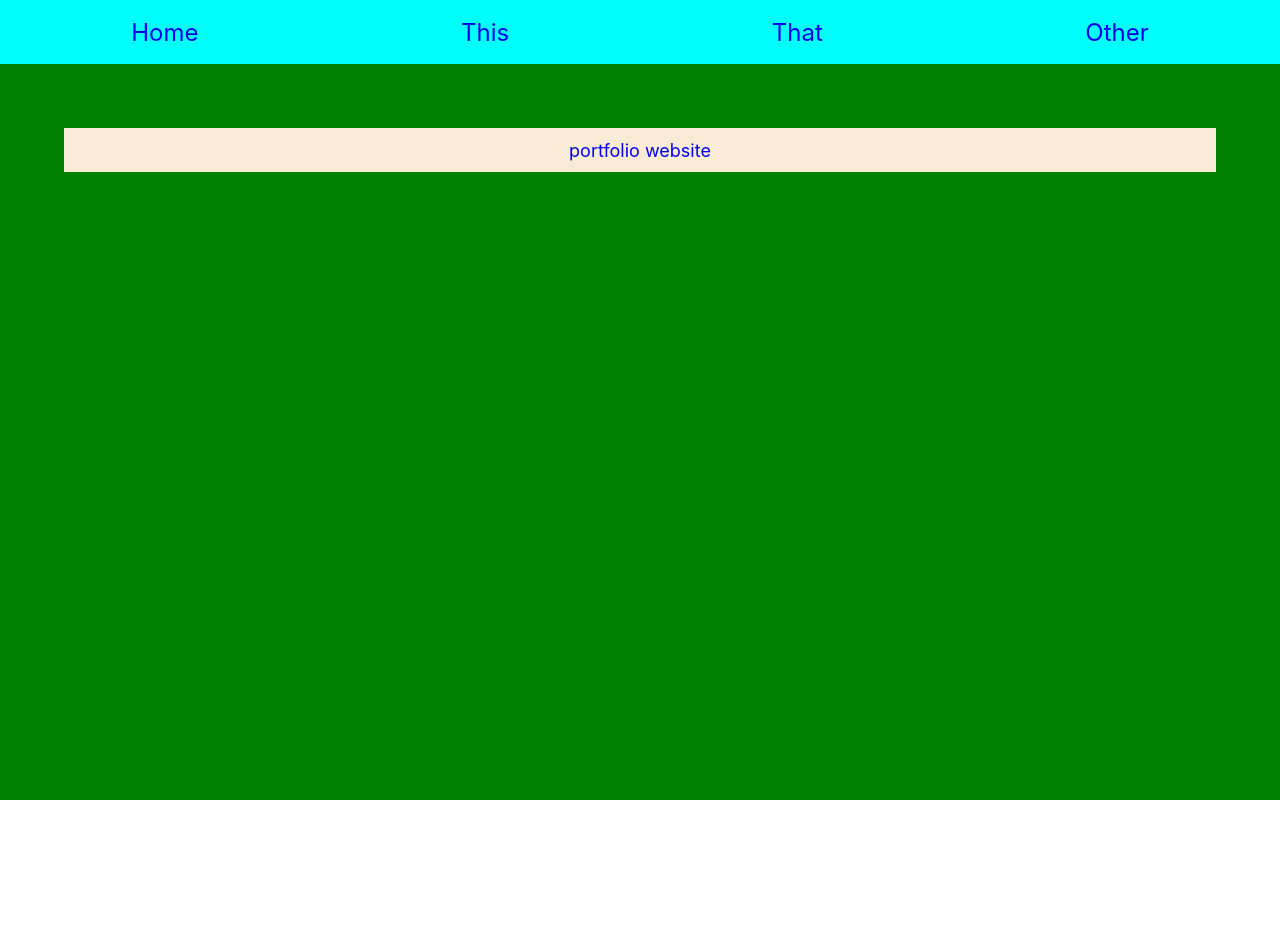
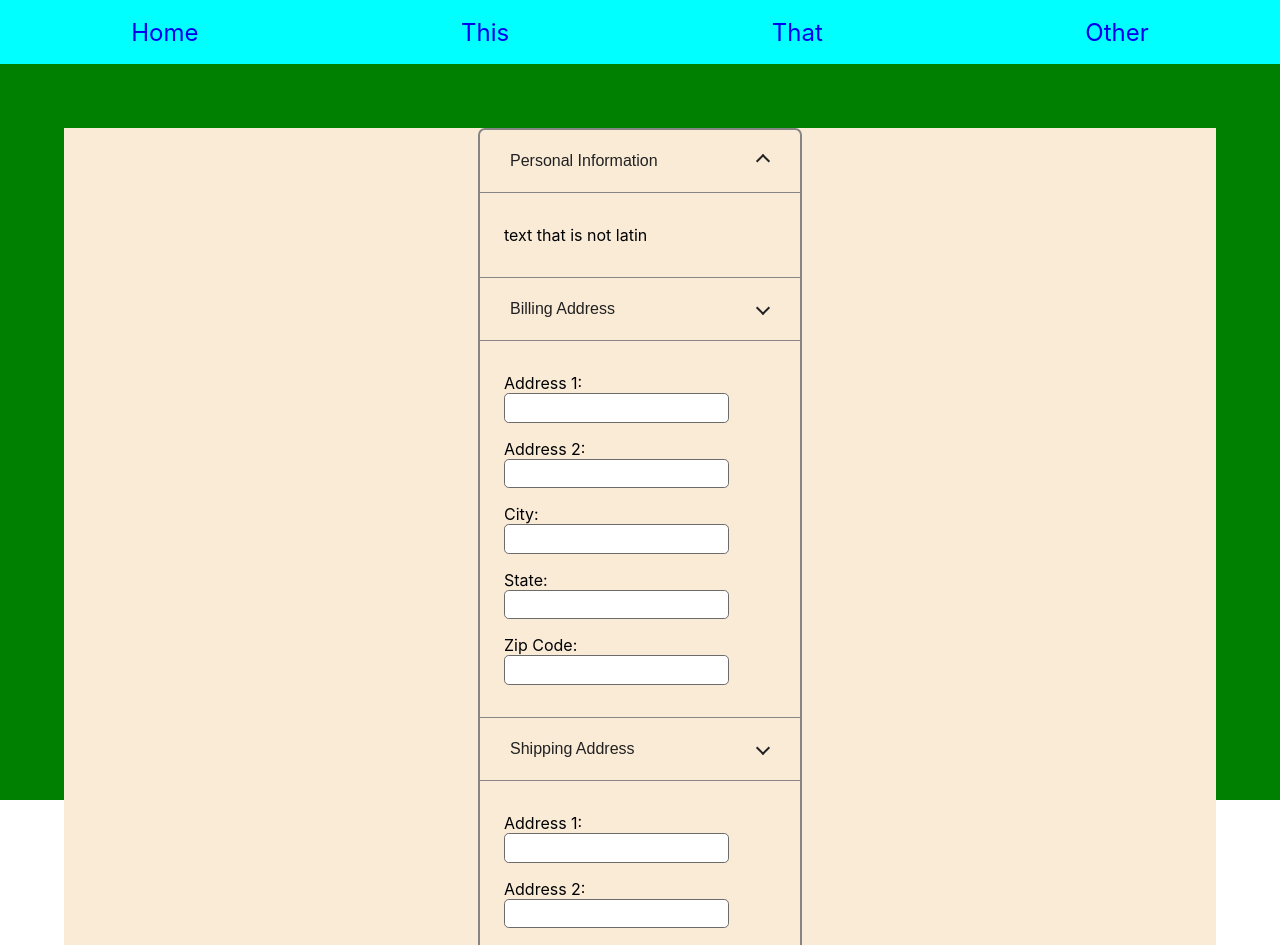
Before and after one commit to D-oro/portfolio_old2, a React (Create React App) app: page /this in a window 1280 px wide. Shown: the top 945 px of the page. Before the commit the page ends 800 px from the top, so only its background shows below. Built offline with nearby package versions, Linux system fonts and the light colour scheme.

Commit message:
adding accordion

```diff
--- /dev/null
+++ b/src/components/Accordion.css
@@ -0,0 +1,123 @@
+.accordion {
+  margin: 0;
+  padding: 0;
+  border: 2px solid hsl(0deg 0% 52%);
+  border-radius: 7px;
+  width: 20em;
+}
+
+.accordion h3 {
+  margin: 0;
+  padding: 0;
+}
+
+.accordion:focus-within {
+  border-color: hsl(216deg 94% 43%);
+}
+
+.accordion:focus-within h3 {
+  background-color: hsl(0deg 0% 97%);
+}
+
+.accordion > * + * {
+  border-top: 1px solid hsl(0deg 0% 52%);
+}
+
+.accordion-trigger {
+  background: none;
+  color: hsl(0deg 0% 13%);
+  display: block;
+  font-size: 1rem;
+  font-weight: normal;
+  margin: 0;
+  padding: 1em 1.5em;
+  position: relative;
+  text-align: left;
+  width: 100%;
+  outline: none;
+}
+
+.accordion-trigger:focus,
+.accordion-trigger:hover {
+  background: hsl(216deg 94% 94%);
+}
+
+.accordion-trigger:focus {
+  outline: 4px solid transparent;
+}
+
+.accordion > *:first-child .accordion-trigger,
+.accordion > *:first-child {
+  border-radius: 5px 5px 0 0;
+}
+
+.accordion > *:last-child .accordion-trigger,
+.accordion > *:last-child {
+  border-radius: 0 0 5px 5px;
+}
+
+button {
+  border-style: none;
+}
+
+.accordion button::-moz-focus-inner {
+  border: 0;
+}
+
+.accordion-title {
+  display: block;
+  pointer-events: none;
+  border: transparent 2px solid;
+  border-radius: 5px;
+  padding: 0.25em;
+  outline: none;
+}
+
+.accordion-trigger:focus .accordion-title {
+  border-color: hsl(216deg 94% 43%);
+}
+
+.accordion-icon {
+  border: solid currentcolor;
+  border-width: 0 2px 2px 0;
+  height: 0.5rem;
+  pointer-events: none;
+  position: absolute;
+  right: 2em;
+  top: 50%;
+  transform: translateY(-60%) rotate(45deg);
+  width: 0.5rem;
+}
+
+.accordion-trigger:focus .accordion-icon,
+.accordion-trigger:hover .accordion-icon {
+  border-color: hsl(216deg 94% 43%);
+}
+
+.accordion-trigger[aria-expanded="true"] .accordion-icon {
+  transform: translateY(-50%) rotate(-135deg);
+}
+
+.accordion-panel {
+  margin: 0;
+  padding: 1em 1.5em;
+}
+
+/* For Edge bug https://developer.microsoft.com/en-us/microsoft-edge/platform/issues/4806035/ */
+.accordion-panel[hidden] {
+  display: none;
+}
+
+fieldset {
+  border: 0;
+  margin: 0;
+  padding: 0;
+}
+
+input {
+  border: 1px solid hsl(0deg 0% 42%);
+  border-radius: 0.3em;
+  display: block;
+  font-size: inherit;
+  padding: 0.3em 0.5em;
+}
--- /dev/null
+++ b/src/components/Accordion.js
@@ -0,0 +1,180 @@
+import './Accordion.css'
+
+export const Accordion = () => {
+
+/*
+ *   This content is licensed according to the W3C Software License at
+ *   https://www.w3.org/Consortium/Legal/2015/copyright-software-and-document
+ *
+ *   Simple accordion pattern example
+ */
+
+
+class Accordion {
+  constructor(domNode) {
+    this.rootEl = domNode;
+    this.buttonEl = this.rootEl.querySelector('button[aria-expanded]');
+
+    const controlsId = this.buttonEl.getAttribute('aria-controls');
+    this.contentEl = document.getElementById(controlsId);
+
+    this.open = this.buttonEl.getAttribute('aria-expanded') === 'true';
+
+    // add event listeners
+    this.buttonEl.addEventListener('click', this.onButtonClick.bind(this));
+  }
+
+  onButtonClick() {
+    this.toggle(!this.open);
+  }
+
+  toggle(open) {
+    // don't do anything if the open state doesn't change
+    if (open === this.open) {
+      return;
+    }
+
+    // update the internal state
+    this.open = open;
+
+    // handle DOM updates
+    this.buttonEl.setAttribute('aria-expanded', `${open}`);
+    if (open) {
+      this.contentEl.removeAttribute('hidden');
+    } else {
+      this.contentEl.setAttribute('hidden', '');
+    }
+  }
+
+  // Add public open and close methods for convenience
+  open() {
+    this.toggle(true);
+  }
+
+  close() {
+    this.toggle(false);
+  }
+}
+
+// init accordions
+const accordions = document.querySelectorAll('.accordion h3');
+accordions.forEach((accordionEl) => {
+  new Accordion(accordionEl);
+});
+
+
+    return(
+        <div>
+            <div id="accordionGroup" class="accordion">
+            <h3>
+                <button type="button" aria-expanded="true" class="accordion-trigger" aria-controls="sect1" id="accordion1id">
+                <span class="accordion-title">
+                    Personal Information
+                    <span class="accordion-icon"></span>
+                </span>
+                </button>
+            </h3>
+            <div id="sect1" role="region" aria-labelledby="accordion1id" class="accordion-panel">
+                <div>
+                    <p aria-hidden="true">text that is not latin</p>
+
+                {/* <fieldset>
+                    <p>
+                    <label for="cufc1">Name<span aria-hidden="true">*</span>:</label>
+                    <input type="text" value="" name="Name" id="cufc1" class="required" aria-required="true"/>
+                    </p>
+                    <p>
+                    <label for="cufc2">Email<span aria-hidden="true">*</span>:</label>
+                    <input type="text" value="" name="Email" id="cufc2" aria-required="true"/>
+                    </p>
+                    <p>
+                    <label for="cufc3">Phone:</label>
+                    <input type="text" value="" name="Phone" id="cufc3"/>
+                    </p>
+                    <p>
+                    <label for="cufc4">Extension:</label>
+                    <input type="text" value="" name="Ext" id="cufc4"/>
+                    </p>
+                    <p>
+                    <label for="cufc5">Country:</label>
+                    <input type="text" value="" name="Country" id="cufc5"/>
+                    </p>
+                    <p>
+                    <label for="cufc6">City/Province:</label>
+                    <input type="text" value="" name="City_Province" id="cufc6"/>
+                    </p>
+                </fieldset> */}
+                </div>
+            </div>
+            <h3>
+                <button type="button" aria-expanded="false" class="accordion-trigger" aria-controls="sect2" id="accordion2id">
+                <span class="accordion-title">
+                    Billing Address
+                    <span class="accordion-icon"></span>
+                </span>
+                </button>
+            </h3>
+            <div id="sect2" role="region" aria-labelledby="accordion2id" class="accordion-panel" hidden="">
+                <div>
+                <fieldset>
+                    <p>
+                    <label for="b-add1">Address 1:</label>
+                    <input type="text" name="b-add1" id="b-add1"/>
+                    </p>
+                    <p>
+                    <label for="b-add2">Address 2:</label>
+                    <input type="text" name="b-add2" id="b-add2"/>
+                    </p>
+                    <p>
+                    <label for="b-city">City:</label>
+                    <input type="text" name="b-city" id="b-city"/>
+                    </p>
+                    <p>
+                    <label for="b-state">State:</label>
+                    <input type="text" name="b-state" id="b-state"/>
+                    </p>
+                    <p>
+                    <label for="b-zip">Zip Code:</label>
+                    <input type="text" name="b-zip" id="b-zip"/>
+                    </p>
+                </fieldset>
+                </div>
+            </div>
+            <h3>
+                <button type="button" aria-expanded="false" class="accordion-trigger" aria-controls="sect3" id="accordion3id">
+                <span class="accordion-title">
+                    Shipping Address
+                    <span class="accordion-icon"></span>
+                </span>
+                </button>
+            </h3>
+            <div id="sect3" role="region" aria-labelledby="accordion3id" class="accordion-panel" hidden="">
+                <div>
+                <fieldset>
+                    <p>
+                    <label for="m-add1">Address 1:</label>
+                    <input type="text" name="m-add1" id="m-add1"/>
+                    </p>
+                    <p>
+                    <label for="m-add2">Address 2:</label>
+                    <input type="text" name="m-add2" id="m-add2"/>
+                    </p>
+                    <p>
+                    <label for="m-city">City:</label>
+                    <input type="text" name="m-city" id="m-city"/>
+                    </p>
+                    <p>
+                    <label for="m-state">State:</label>
+                    <input type="text" name="m-state" id="m-state"/>
+                    </p>
+                    <p>
+                    <label for="m-zip">Zip Code:</label>
+                    <input type="text" name="m-zip" id="m-zip"/>
+                    </p>
+                </fieldset>
+                </div>
+            </div>
+            </div>
+        </div>
+    )
+};
--- a/src/components/Button.css
+++ b/src/components/Button.css
@@ -4,6 +4,7 @@
 }
 
 .button{
+    /* has an inline style for text color because of the mailto link */
     width: fit-content;
     height: fit-content;
     background-color: pink;
@@ -16,9 +17,14 @@
     font-size: large;
 }
 
+
 .button:hover{
     width: fit-content;
     height: fit-content;
     background-color: bisque;
     padding: 5px;
 }
+
+.button:visited{
+    color: inherit;
+}
--- a/src/components/Buttons.js
+++ b/src/components/Buttons.js
@@ -4,7 +4,7 @@ export const Buttons = ({hyperlink, linktext}) =>{
 
     return(
         <div className="button-wrapper">
-            <a href={hyperlink} className="button" target="_blank" rel="noreferrer noopener">{linktext}</a>
+            <a href={hyperlink} className="button" target="_blank" rel="noreferrer noopener" style={{color: "darkblue"}}>{linktext}</a>
         </div>
     )
 }
--- a/src/pages/This.js
+++ b/src/pages/This.js
@@ -1,13 +1,10 @@
-import { Hyperlink } from "../components/Hyperlink";
+import { Accordion } from "../components/Accordion";
 
 export const This=()=>{
 
-    let hyperlink = "https://d-oro.github.io/portfolio"
-    let linktext = "portfolio website"
-
     return(
        <main>
-        <Hyperlink hyperlink={hyperlink} linktext={linktext}/>
+        <Accordion />
        </main>
     )
 };
```
